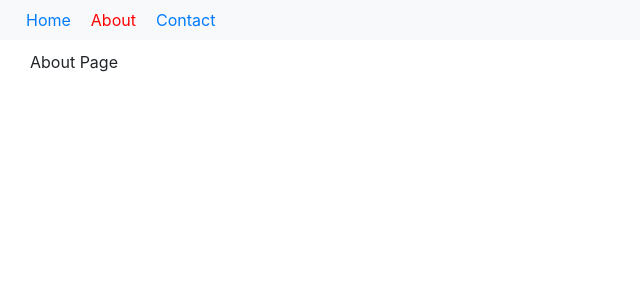
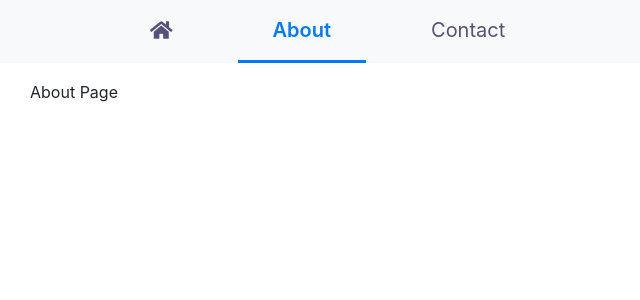
Before and after one commit to LusineGhalechyan/react_Project, a React (Create React App) app: page /about in a window 1280 px wide. Shown: the top 300 px of the page, without its empty margins (0-640 px from the left). Built offline with nearby package versions, Linux system fonts and the light colour scheme.

Commit message:
homework-22, adding editing in SingleTask component

```diff
--- a/src/components/ToDo/NavMenu/NavMenu.js
+++ b/src/components/ToDo/NavMenu/NavMenu.js
@@ -1,11 +1,18 @@
 import React from "react";
 import { Navbar, Nav } from "react-bootstrap";
 import { NavLink } from "react-router-dom";
+import { FontAwesomeIcon } from "@fortawesome/react-fontawesome";
+import { faHome } from "@fortawesome/free-solid-svg-icons";
 import styles from "./NavMenu.module.scss";
 
 const NavMenu = () => {
   return (
-    <Navbar bg="light" expand="lg" fixed="top">
+    <Navbar
+      bg="light"
+      expand="lg"
+      fixed="top"
+      className={styles.navBarContainer}
+    >
       <Navbar.Toggle aria-controls="basic-navbar-nav" />
       <Navbar.Collapse id="basic-navbar-nav">
         <Nav className="mr-auto">
@@ -15,7 +22,7 @@ const NavMenu = () => {
             className={styles.navLink}
             activeClassName={styles.activePage}
           >
-            Home
+            <FontAwesomeIcon icon={faHome} />
           </NavLink>
           <NavLink
             to="/about"
--- a/src/components/ToDo/NavMenu/NavMenu.module.scss
+++ b/src/components/ToDo/NavMenu/NavMenu.module.scss
@@ -1,6 +1,23 @@
-.activePage {
-  color: red;
+.navBarContainer {
+  padding: 0px 100px;
+
+  .activePage {
+    font-weight: 600;
+    transition: 0.5s;
+    color: #007bff !important;
+    border-bottom: 3px solid #007bff;
+  }
+
+  .navLink {
+    margin: 0 15px;
+    font-size: 20px;
+    color: #52527a;
+    padding: 15px 35px;
+    text-decoration: none !important;
+
+    &:hover {
+      font-weight: 600;
+      color: #007bff;
+    }
+  }
 }
-.navLink {
-  margin: 0 10px;
-}
--- a/src/components/ToDo/ToDoImg/toDoImg.module.scss
+++ b/src/components/ToDo/ToDoImg/toDoImg.module.scss
@@ -1,8 +1,8 @@
 .toDoimg {
+  top: 20px;
+  left: 20px;
   width: 15%;
   height: 15%;
+  margin-top: 50px;
   position: relative;
-  top: 20px;
-  left: 20px;
-  margin-top: 30px;
 }
--- a/src/components/ToDo/pages/About/About.module.scss
+++ b/src/components/ToDo/pages/About/About.module.scss
@@ -1,3 +1,3 @@
 .about {
-  margin: 50px 30px;
+  margin: 80px 30px;
 }
--- a/src/components/ToDo/pages/Contact/Contact.module.scss
+++ b/src/components/ToDo/pages/Contact/Contact.module.scss
@@ -1,3 +1,3 @@
 .contact {
-  margin: 50px 30px;
+  margin: 80px 30px;
 }
--- a/src/components/ToDo/pages/SingleTask/SingleTask.js
+++ b/src/components/ToDo/pages/SingleTask/SingleTask.js
@@ -7,12 +7,12 @@ import { backendUrl } from "../../../../helpers/backendUrl";
 import styles from "./SingleTask.module.scss";
 import { formatDate } from "../../../../helpers/utils";
 import Spinner from "../../Spinner/Spinner";
-// import EditTaskModal from "../../EditTaskModal/EditTaskModal";
+import EditTaskModal from "../../EditTaskModal/EditTaskModal";
 
 class SingleTask extends PureComponent {
   state = {
     task: null,
-    // editATask: !!null,
+    editATask: !!null,
   };
 
   async componentDidMount() {
@@ -37,13 +37,25 @@ class SingleTask extends PureComponent {
       .catch((error) => console.log(error));
   };
 
-  // toggleEditModal = () => {
-  //   const { editATask } = this.state;
-  //   this.setState({ editATask: !editATask });
-  // };
+  toggleEditModal = () => {
+    const { editATask } = this.state;
+    this.setState({ editATask: !editATask });
+  };
+
+  saveATask = (editedTask) => {
+    axios
+      .put(`${backendUrl}${"/task/"}${editedTask._id}`, editedTask)
+      .then((response) => {
+        this.setState({
+          task: response.data,
+          editATask: !!null,
+        });
+      })
+      .catch((error) => console.log(error));
+  };
 
   render() {
-    const { task } = this.state;
+    const { task, editATask } = this.state;
 
     return (
       <>
@@ -81,13 +93,13 @@ class SingleTask extends PureComponent {
                 </Button>
               </Card.Body>
             </Card>
-            {/* {editATask && (
+            {editATask && (
               <EditTaskModal
-                task={task}
-                onSave={this.saveTask}
+                editTask={task}
+                onSave={this.saveATask}
                 onClose={this.toggleEditModal}
               />
-            )} */}
+            )}
           </div>
         ) : (
           <Spinner />
--- a/src/components/ToDo/pages/ToDo.js
+++ b/src/components/ToDo/pages/ToDo.js
@@ -139,7 +139,7 @@ class ToDo extends PureComponent {
     } = this.state;
 
     const addTasks = (
-      <Row>
+      <Row className="mb-4">
         {tasks.map((task) => (
           <Col key={task._id} xs={12} md={4}>
             <Task
@@ -170,8 +170,7 @@ class ToDo extends PureComponent {
               </Button>
             </Col>
           </Row>
-          {addTasks}
-          <Row className="text-center mb-4">
+          <Row className="text-center mb-3">
             <Col>
               <Button
                 variant="danger"
@@ -182,6 +181,7 @@ class ToDo extends PureComponent {
               </Button>
             </Col>
           </Row>
+          {addTasks}
         </Container>
         {showConfirm && (
           <Confirm
```
